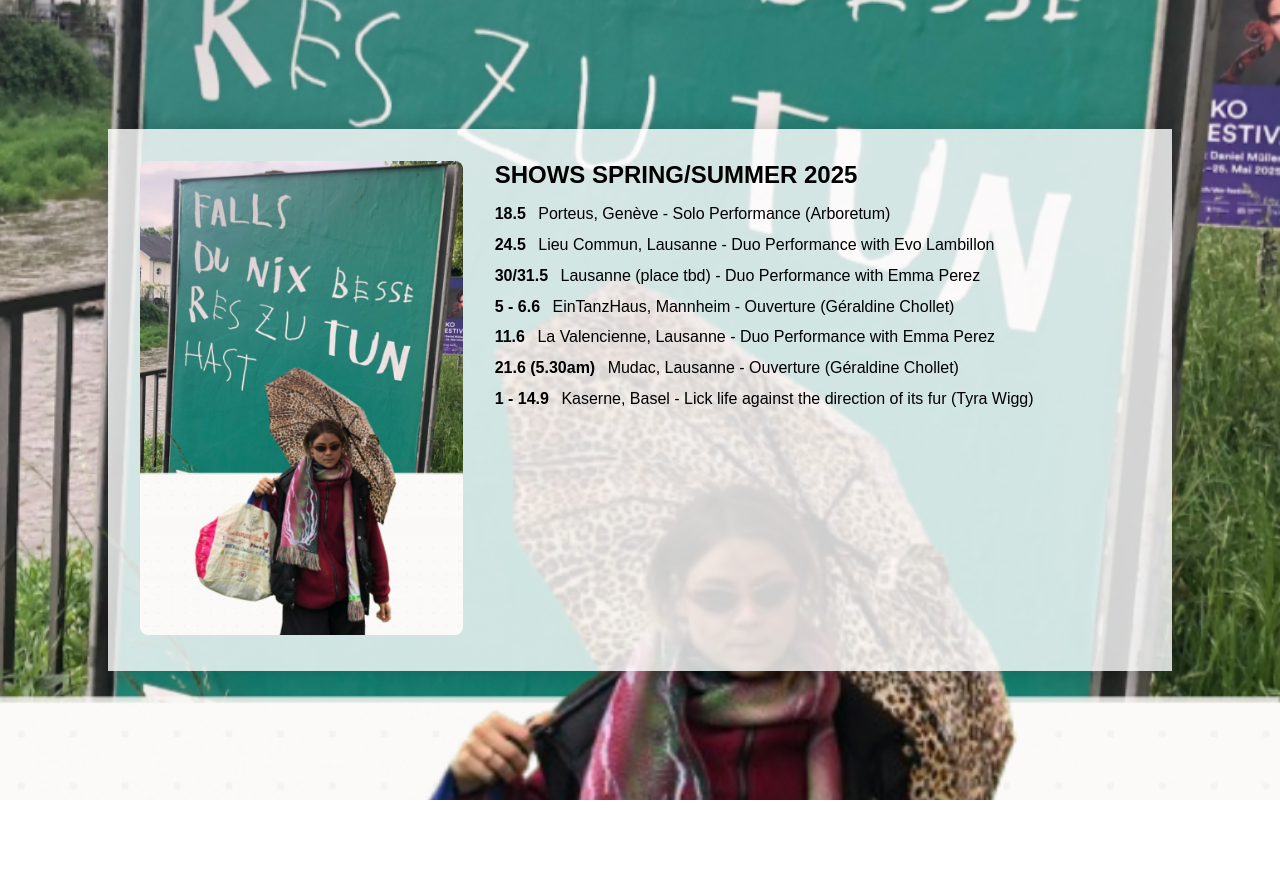
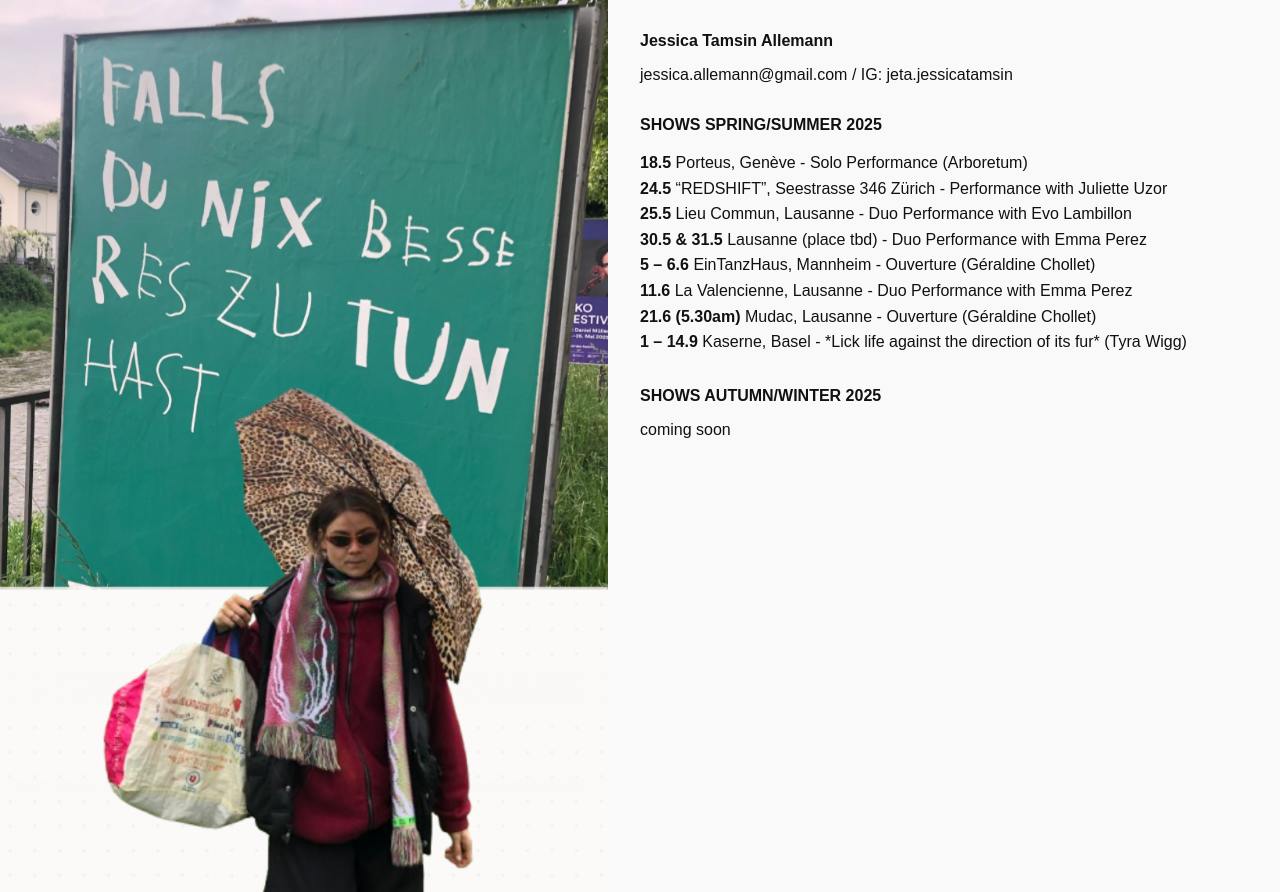
Before and after one commit to jessicatamsin/jessicatamsin.github.io, a plain HTML site: page index.html in a window 1280 px wide. Before the commit the page ends 800 px from the top, so only its background shows below. Drawn offline with Linux system fonts and the light colour scheme.

Commit message:
friday night 4

```diff
--- a/index.html
+++ b/index.html
@@ -2,96 +2,91 @@
 <html lang="en">
 <head>
   <meta charset="UTF-8" />
-  <meta name="viewport" content="width=device-width, initial-scale=1.0"/>
-  <title>Shows Spring/Summer 2025</title>
+  <meta name="viewport" content="width=device-width, initial-scale=1.0" />
+  <title>Jessica Tamsin Allemann</title>
   <style>
     body {
       margin: 0;
       font-family: Arial, sans-serif;
+      background-color: #fff;
+      color: #111;
     }
 
     .container {
-      position: relative;
-      width: 100%;
-      min-height: 100vh;
-      background: url('your-image.jpg') no-repeat center center/cover;
-      display: flex;
-      align-items: center;
-      justify-content: center;
-    }
-
-    .overlay {
-      background: rgba(255, 255, 255, 0.8);
       display: flex;
       flex-direction: row;
-      max-width: 1000px;
-      width: 90%;
-      padding: 2rem;
-      box-shadow: 0 0 20px rgba(0,0,0,0.2);
+      min-height: 100vh;
+      flex-wrap: wrap;
     }
 
     .left {
       flex: 1;
-      padding-right: 1rem;
+      min-width: 300px;
     }
 
     .left img {
       width: 100%;
       height: auto;
-      border-radius: 8px;
+      display: block;
     }
 
     .right {
-      flex: 2;
-      padding-left: 1rem;
+      flex: 1;
+      padding: 2rem;
+      background-color: #f9f9f9;
     }
 
-    .title {
+    h1, h2 {
+      font-size: 1rem;
+      margin: 0 0 1rem;
+    }
+
+    .section-title {
       font-weight: bold;
-      font-size: 1.5rem;
+      margin-top: 2rem;
       margin-bottom: 1rem;
     }
 
-    .event {
-      margin-bottom: 0.8rem;
-    }
-
-    .date {
-      font-weight: bold;
-      margin-right: 0.5rem;
+    .show-list {
+      list-style: none;
+      padding-left: 0;
+      line-height: 1.6;
     }
 
     @media (max-width: 768px) {
-      .overlay {
+      .container {
         flex-direction: column;
       }
 
-      .left, .right {
-        padding: 0;
-      }
-
       .right {
-        margin-top: 1rem;
+        padding: 1rem;
       }
     }
   </style>
 </head>
 <body>
   <div class="container">
-    <div class="overlay">
-      <div class="left">
-        <img src="your-image.jpg" alt="Swimmer Image" />
-      </div>
-      <div class="right">
-        <div class="title">SHOWS SPRING/SUMMER 2025</div>
-        <div class="event"><span class="date">18.5</span> Porteus, Genève - Solo Performance (Arboretum)</div>
-        <div class="event"><span class="date">24.5</span> Lieu Commun, Lausanne - Duo Performance with Evo Lambillon</div>
-        <div class="event"><span class="date">30/31.5</span> Lausanne (place tbd) - Duo Performance with Emma Perez</div>
-        <div class="event"><span class="date">5 - 6.6</span> EinTanzHaus, Mannheim - Ouverture (Géraldine Chollet)</div>
-        <div class="event"><span class="date">11.6</span> La Valencienne, Lausanne - Duo Performance with Emma Perez</div>
-        <div class="event"><span class="date">21.6 (5.30am)</span> Mudac, Lausanne - Ouverture (Géraldine Chollet)</div>
-        <div class="event"><span class="date">1 - 14.9</span> Kaserne, Basel - Lick life against the direction of its fur (Tyra Wigg)</div>
-      </div>
+    <div class="left">
+      <img src="photo.jpg" alt="Jessica Tamsin Allemann" />
+    </div>
+    <div class="right">
+      <h1>Jessica Tamsin Allemann</h1>
+      <p>jessica.allemann@gmail.com / IG: jeta.jessicatamsin</p>
+
+      <div class="section-title">SHOWS SPRING/SUMMER 2025</div>
+      <ul class="show-list">
+        <li><strong>18.5</strong> Porteus, Genève - Solo Performance (Arboretum)</li>
+        <li><strong>24.5</strong> “REDSHIFT”, Seestrasse 346 Zürich - Performance with Juliette Uzor</li>
+        <li><strong>25.5</strong> Lieu Commun, Lausanne - Duo Performance with Evo Lambillon</li>
+        <li><strong>30.5 & 31.5</strong> Lausanne (place tbd) - Duo Performance with Emma Perez</li>
+        <li><strong>5 – 6.6</strong> EinTanzHaus, Mannheim - Ouverture (Géraldine Chollet)</li>
+        <li><strong>11.6</strong> La Valencienne, Lausanne - Duo Performance with Emma Perez</li>
+        <li><strong>21.6 (5.30am)</strong> Mudac, Lausanne - Ouverture (Géraldine Chollet)</li>
+        <li><strong>1 – 14.9</strong> Kaserne, Basel - *Lick life against the direction of its fur* (Tyra Wigg)</li>
+      </ul>
+
+      <div class="section-title">SHOWS AUTUMN/WINTER 2025</div>
+      <p>coming soon</p>
     </div>
   </div>
 </body>
```
Also changed, not shown: photo.jpg (renamed from your-image.jpg), 1 other file.
